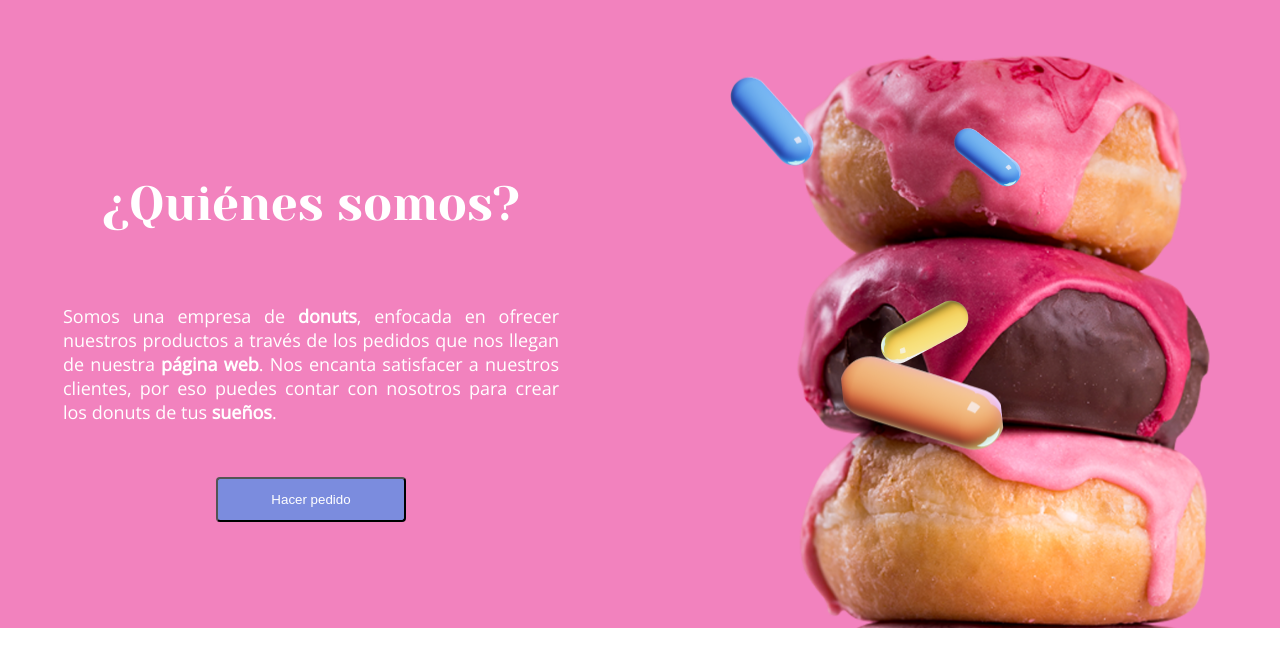
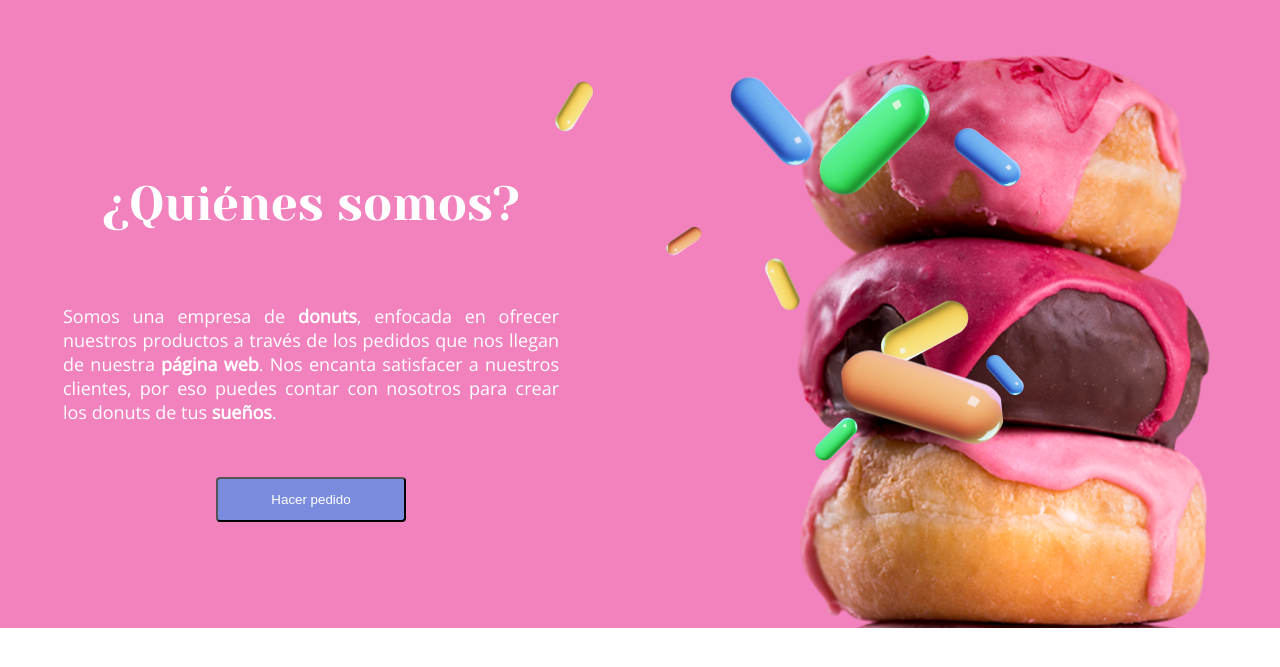
Before and after one commit to juanberme/Taller1-PW-2021-1, a plain HTML site: page index.html in a window 1280 px wide. Shown: the part 789-1456 px from the top of the page. Drawn offline with nearby package versions, Linux system fonts and the light colour scheme.

Commit message:
veintitres

```diff
--- a/index.html
+++ b/index.html
@@ -99,10 +99,18 @@
         </div>
         <img class="reason_donut" src="./resources/donutNueva.png">
         <div class="reason_sparkle">
+
+            <img class="sparkle" src="./pill/Pill.png">
             <img class="sparkle2" src="./pill/Pill (2).png">
             <img class="sparkle3" src="./pill/Pill (3).png">
             <img class="sparkle4" src="./pill/Pill (4).png">
             <img class="sparkle5" src="./pill/Pill (5).png">
+            <img class="sparkle8" src="./pill/Pill (8).png">
+            <img class="sparkle9" src="./pill/Pill (9).png">
+            <img class="sparkle10" src="./pill/Pill (10).png">
+            <img class="sparkle11" src="./pill/Pill (11).png">
+            <img class="sparkle12" src="./pill/Pill (12).png">
+
         </div>
     </div>
     <div class="why">
--- a/index.js
+++ b/index.js
@@ -22,11 +22,17 @@ setInterval(function(){
 }, 5000);
 
 
-//pepas
+//chispas
+let sparkle = document.querySelector('.sparkle');
 let sparkle2 = document.querySelector('.sparkle2');
 let sparkle3 = document.querySelector('.sparkle3');
 let sparkle4 = document.querySelector('.sparkle4');
 let sparkle5 = document.querySelector('.sparkle5');
+let sparkle8 = document.querySelector('.sparkle8');
+let sparkle9 = document.querySelector('.sparkle9');
+let sparkle10 = document.querySelector('.sparkle10');
+let sparkle11 = document.querySelector('.sparkle11');
+let sparkle12 = document.querySelector('.sparkle12');
 
 let slide_info = document.querySelector('.slide_info');
 let slide_button = document.querySelector('.slide_button');
@@ -38,10 +44,16 @@ function handleMoveSparkle5() {
     //console.log(window.scrollY, slide_info.offsetTop, reason.offsetTop);
     if(window.scrollY > slide_info.offsetTop){
         if( window.scrollY < reason.offsetTop){
-            sparkle2.style.transform = 'translate(-'+((window.scrollY)/1.5)+'px,-'+((window.scrollY)/9)+'0px)';
-            sparkle3.style.transform = 'translate( -'+((window.scrollY)/2)+'px,'+((window.scrollY)/8)+'px)';
+            sparkle.style.transform = 'translate(-'+((window.scrollY)/4)+'px, '+((window.scrollY)/7.5)+'px)';
+            sparkle2.style.transform = 'translate(-'+((window.scrollY)/1.5)+'px,-'+((window.scrollY)/9)+'px)';
+            sparkle3.style.transform = 'translate(-'+((window.scrollY)/2)+'px,'+((window.scrollY)/8)+'px)';
             sparkle4.style.transform = 'translate(-'+((window.scrollY)/3)+'px, '+((window.scrollY)/15)+'px)';
-            sparkle5.style.transform = 'translate( -'+(window.scrollY/4)+'px, '+((window.scrollY)/1.7)+'px)';
+            sparkle5.style.transform = 'translate(-'+(window.scrollY/4)+'px, '+((window.scrollY)/1.7)+'px)';
+            sparkle8.style.transform = 'translate(-'+(window.scrollY/2)+'px, '+((window.scrollY)/3)+'px)';
+            sparkle9.style.transform = 'translate(-'+((window.scrollY))+'px, '+((window.scrollY)/10)+'px)';
+            sparkle10.style.transform = 'translate(-'+((window.scrollY)/3)+'px, '+((window.scrollY)/8.8)+'px)';
+            sparkle11.style.transform = 'translate(-'+((window.scrollY)/1.5)+'px, '+((window.scrollY)/15)+'px)';
+            sparkle12.style.transform = 'translate( -'+((window.scrollY)/2)+'px, '+((window.scrollY)/8)+'px)';
         }
     }
 }
--- a/style/_indexReason.scss
+++ b/style/_indexReason.scss
@@ -22,6 +22,12 @@
 
 }
 
+.sparkle{
+    position: absolute;
+    right: 10%;
+    top: 46%;
+}
+
 .sparkle2{
     position: absolute;
     right: 10%;
@@ -43,8 +49,37 @@
 .sparkle5{
     position: absolute;
     right: 12%;
-    top: 10%;
+    top: 9%;
+}
 
+.sparkle8{
+    position: absolute;
+    right: 14%;
+    top: 40%;
+}
+
+.sparkle9{
+    position: absolute;
+    right: 16%;
+    top: 5%;
+}
+
+.sparkle10{
+    position: absolute;
+    right: 24%;
+    top: 32%;
+}
+
+.sparkle11{
+    position: absolute;
+    right: 20%;
+    top: 30%;
+}
+
+.sparkle12{
+    position: absolute;
+    right: 8%;
+    top: 1%;
 }
 
 .reason_title{
```
Also changed, not shown: style/index.css, 1 other file.
